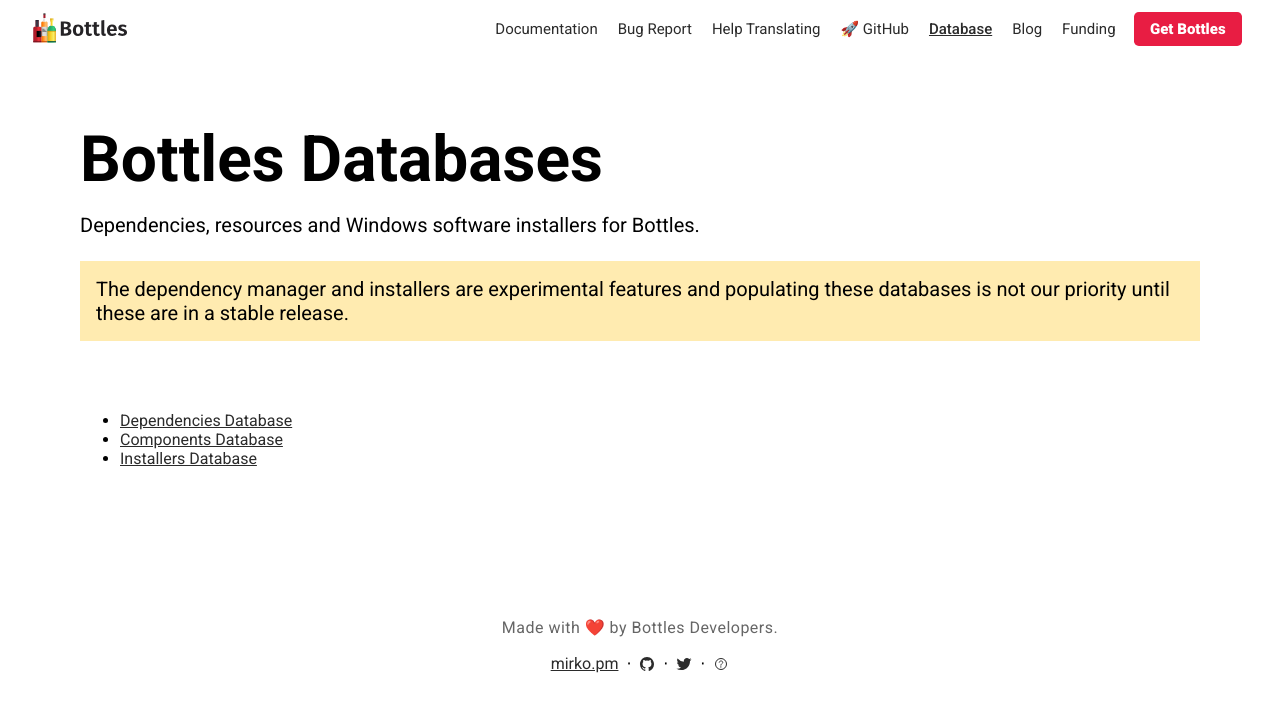
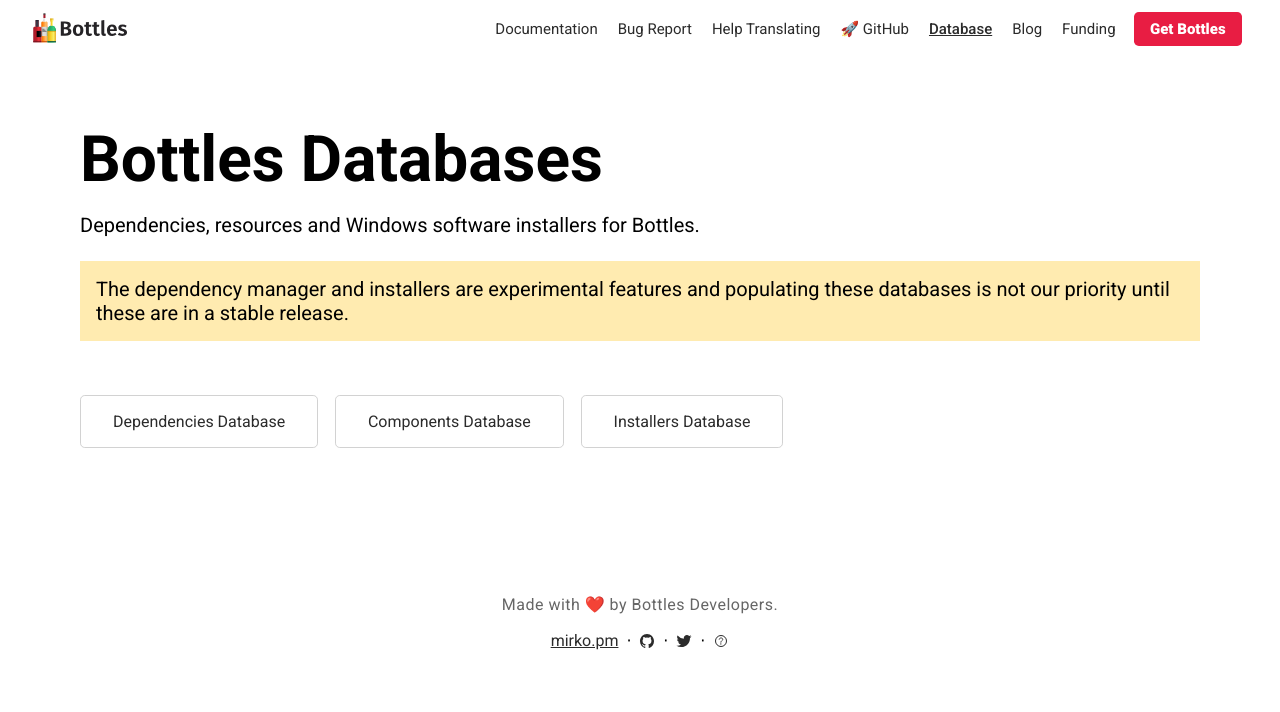
Before and after one commit to bottlesdevs/website, a Jekyll site: the page built from database.md, in a window 1280 px wide. Shown: the top 712 px of the page. Built offline with Jekyll 4.4.1, drawn with Linux system fonts in a browser that asks for light colours; nearby versions of some CDN libraries.

Commit message:
Cards style for lists

```diff
--- a/_includes/head.html
+++ b/_includes/head.html
@@ -1,5 +1,5 @@
 <meta charset="UTF-8">
 <meta name="viewport" content="width=device-width, initial-scale=1.0">
 <title>{% if page.title %}{{ page.title }} &sdot; {% endif %}{{ site.title }}</title>
-<link rel="stylesheet" type="text/css" href="{{ site.assets }}/css/style.css?v8" />
+<link rel="stylesheet" type="text/css" href="{{ site.assets }}/css/style.css?v9" />
 <meta name="description" content="{{ page.description }}">
--- a/assets/css/style.css
+++ b/assets/css/style.css
@@ -445,6 +445,57 @@
     border-radius: .6rem;
 }
 
+ul.inline li {
+    padding: .3em;
+    display: inline-table;
+}
+
+ul.inline {
+    margin: 0;
+    padding: 0;
+}
+
+ul.cards {
+    padding: 0;
+    margin: 0;
+}
+
+ul.cards li {
+    list-style: none;
+    background-color: #fff;
+    padding: .8rem;
+    margin: 0 0 .8rem 0;
+    border-radius: .3em;
+    border: 1px solid #d2d2d2;
+}
+
+ul.cards.inline li {
+    padding: 1em 2em;
+    margin: 0 .8rem .8rem 0;
+}
+
+ul.cards li.link {
+    padding: 0;
+}
+
+ul.cards li.link a {
+    display: block;
+    padding: 1em 2em;
+}
+
+ul.cards li a {
+    text-decoration: none;
+}
+
+ul.cards.has-hover li:hover {
+    background-color: #f3d6d540;
+    border-color: #e34843;
+}
+
+ul.cards.has-hover li:hover, ul.cards.has-hover li:hover a {
+    color: #e34843;
+}
+
 @media screen and (max-width:745px) {
 
     .container.small,
--- a/database.md
+++ b/database.md
@@ -15,14 +15,14 @@
 
 <section class="page">
   <div class="container large">
-    <ul>
-      <li>
+    <ul class="cards list inline has-hover">
+      <li class="link">
         <a href="/database/dependencies">Dependencies Database</a>
       </li>
-      <li>
+      <li class="link">
         <a href="/database/components">Components Database</a>
       </li>
-      <li>
+      <li class="link">
         <a href="/database/installers">Installers Database</a>
       </li>
     </ul>
```
Also changed, not shown: README.md.
